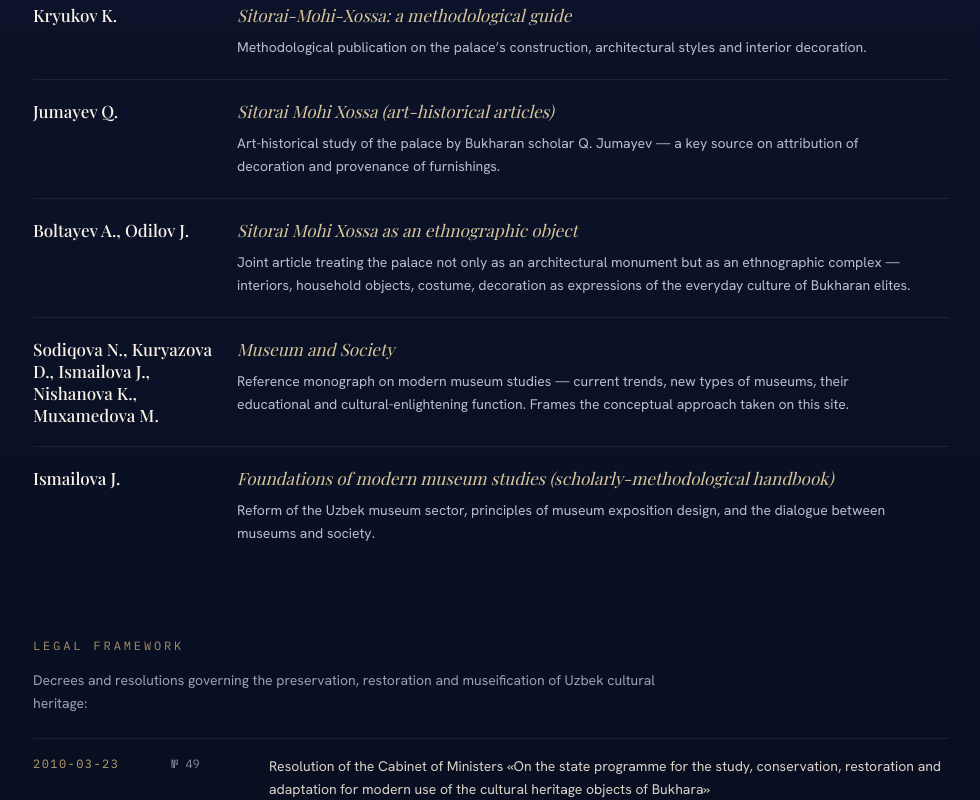
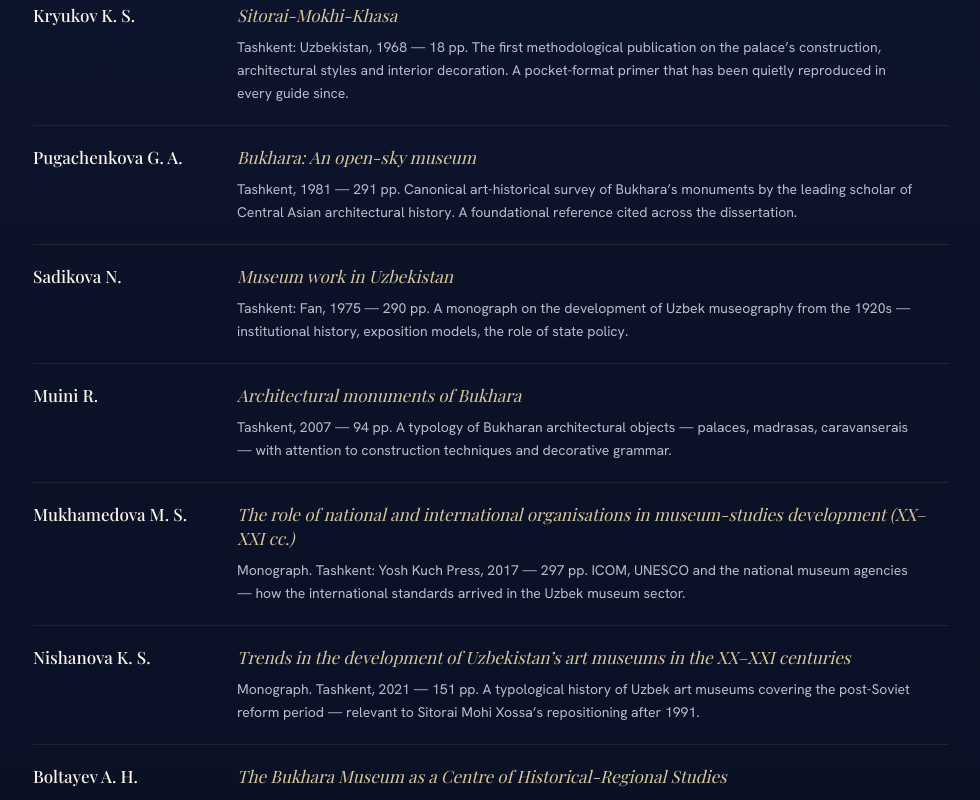
Before and after one commit to Jamshidmirzo/sitorai-mohi-xosa, a Next.js app: page /en/sources in a window 1280 px wide. Shown: the part 720-1520 px from the top of the page, without its empty margins (149-1129 px from the left). Built offline with nearby package versions, Linux system fonts and the light colour scheme; no server answers; the database is empty.

Commit message:
feat: batch 7 — full academic bibliography (7 monographs with full citations) + Today era

```diff
--- a/src/app/[locale]/sources/view.tsx
+++ b/src/app/[locale]/sources/view.tsx
@@ -76,50 +76,102 @@
 
 const LITERATURE: Entry[] = [
   {
-    authors: "Kryukov K.",
+    authors: "Kryukov K. S.",
     title: {
-      en: "Sitorai-Mohi-Xossa: a methodological guide",
-      ru: "«Ситораи-Махи-Хаса»: методическое пособие",
-      uz: "«Ситораи-Махи-Хаса»: uslubiy qo‘llanma",
+      en: "Sitorai-Mokhi-Khasa",
+      ru: "Ситораи-Махи-Хаса",
+      uz: "Ситораи-Махи-Хаса",
     },
     meta: {
-      en: "Methodological publication on the palace’s construction, architectural styles and interior decoration.",
-      ru: "Методическое издание о постройке дворца, архитектурных стилях и внутреннем убранстве.",
-      uz: "Saroyning qurilishi, me‘moriy uslublari va ichki bezaklari haqida uslubiy nashr.",
+      en: "Tashkent: Uzbekistan, 1968 — 18 pp. The first methodological publication on the palace’s construction, architectural styles and interior decoration. A pocket-format primer that has been quietly reproduced in every guide since.",
+      ru: "Ташкент: Узбекистан, 1968 — 18 с. Первая методическая публикация о постройке дворца, архитектурных стилях и внутреннем убранстве. Карманное издание, фактически переиздаваемое в каждом путеводителе с тех пор.",
+      uz: "Toshkent: O‘zbekiston, 1968 — 18 b. Saroyning qurilishi, me‘moriy uslublari va ichki bezaklari haqida birinchi uslubiy nashr. Cho‘ntak formatdagi qo‘llanma, o‘shandan beri har bir yo‘riqnomada qayta nashr qilingan.",
     },
   },
   {
-    authors: "Jumayev Q.",
+    authors: "Pugachenkova G. A.",
     title: {
-      en: "Sitorai Mohi Xossa (art-historical articles)",
-      ru: "«Ситораи Мохи Хосса» (искусствоведческие статьи)",
-      uz: "«Sitorai Mohi Xossa» (san‘atshunoslik maqolalari)",
+      en: "Bukhara: An open-sky museum",
+      ru: "Бухара. Музей под открытым небом",
+      uz: "Buxoro. Ochiq osmon ostidagi muzey",
     },
     meta: {
-      en: "Art-historical study of the palace by Bukharan scholar Q. Jumayev — a key source on attribution of decoration and provenance of furnishings.",
-      ru: "Искусствоведческое исследование дворца бухарского учёного К. Жумаева — ключевой источник по атрибуции декора и провенансу убранства.",
-      uz: "Buxorolik olim Q. Jumayev tomonidan saroy haqida san‘atshunoslik tadqiqoti — bezak atributsiyasi va jihozlarning provenans bo‘yicha asosiy manba.",
+      en: "Tashkent, 1981 — 291 pp. Canonical art-historical survey of Bukhara’s monuments by the leading scholar of Central Asian architectural history. A foundational reference cited across the dissertation.",
+      ru: "Ташкент, 1981 — 291 с. Канонический искусствоведческий обзор памятников Бухары от ведущей исследовательницы архитектурной истории Центральной Азии. Базовый источник, на который ссылается вся диссертация.",
+      uz: "Toshkent, 1981 — 291 b. Markaziy Osiyo me‘morchilik tarixining yetakchi tadqiqotchisidan Buxoro yodgorliklarining kanonik san‘atshunoslik sharhi. Dissertatsiya bo‘ylab tilga olingan asosiy manba.",
     },
   },
   {
-    authors: "Boltayev A., Odilov J.",
+    authors: "Sadikova N.",
     title: {
-      en: "Sitorai Mohi Xossa as an ethnographic object",
-      ru: "Ситораи Мохи Хосса как этнографический объект",
-      uz: "Sitorai Mohi Xossa etnografik obyekt sifatida",
+      en: "Museum work in Uzbekistan",
+      ru: "Музейное дело в Узбекистане",
+      uz: "O‘zbekistonda muzey ishi",
     },
     meta: {
-      en: "Joint article treating the palace not only as an architectural monument but as an ethnographic complex — interiors, household objects, costume, decoration as expressions of the everyday culture of Bukharan elites.",
-      ru: "Совместная статья, рассматривающая дворец не только как архитектурный памятник, но и как этнографический комплекс — интерьеры, утварь, костюм, декор как выражение повседневной культуры бухарской знати.",
-      uz: "Saroyni faqat me‘moriy yodgorlik emas, balki etnografik majmua sifatida ko‘rib chiqadigan birgalikdagi maqola — interyerlar, ro‘zg‘or buyumlari, kostyum, bezak — buxoro zodagonlari kundalik madaniyatining ifodalari.",
+      en: "Tashkent: Fan, 1975 — 290 pp. A monograph on the development of Uzbek museography from the 1920s — institutional history, exposition models, the role of state policy.",
+      ru: "Ташкент: Фан, 1975 — 290 с. Монография о развитии узбекской музеографии с 1920-х годов: институциональная история, экспозиционные модели, роль государственной политики.",
+      uz: "Toshkent: Fan, 1975 — 290 b. 1920-yillardan boshlab O‘zbek muzeografiyasining rivojlanishi haqida monografiya: institutsional tarix, ekspozitsiya modellari, davlat siyosatining roli.",
     },
   },
   {
-    authors: "Sodiqova N., Kuryazova D., Ismailova J., Nishanova K., Muxamedova M.",
+    authors: "Muini R.",
+    title: {
+      en: "Architectural monuments of Bukhara",
+      ru: "Архитектурные памятники Бухары",
+      uz: "Buxoroning me‘moriy yodgorliklari",
+    },
+    meta: {
+      en: "Tashkent, 2007 — 94 pp. A typology of Bukharan architectural objects — palaces, madrasas, caravanserais — with attention to construction techniques and decorative grammar.",
+      ru: "Ташкент, 2007 — 94 с. Типология бухарских архитектурных объектов — дворцы, медресе, караван-сараи — с вниманием к технике постройки и декоративной грамматике.",
+      uz: "Toshkent, 2007 — 94 b. Buxoro me‘moriy obyektlarining tipologiyasi — saroylar, madrasalar, karvonsaroylar — qurilish texnikasi va dekorativ grammatikasiga e‘tibor bilan.",
+    },
+  },
+  {
+    authors: "Mukhamedova M. S.",
+    title: {
+      en: "The role of national and international organisations in museum-studies development (XX–XXI cc.)",
+      ru: "Роль национальных и международных организаций в развитии музееведения (XX–XXI вв.)",
+      uz: "XX–XXI asrlarda muzeyshunoslik sohasini rivojlantirishda milliy va xalqaro tashkilotlar faoliyatining o‘rni",
+    },
+    meta: {
+      en: "Monograph. Tashkent: Yosh Kuch Press, 2017 — 297 pp. ICOM, UNESCO and the national museum agencies — how the international standards arrived in the Uzbek museum sector.",
+      ru: "Монография. Ташкент: Yosh Kuch Press, 2017 — 297 с. ICOM, ЮНЕСКО и национальные музейные ведомства — как международные стандарты пришли в узбекскую музейную отрасль.",
+      uz: "Monografiya. Toshkent: Yosh Kuch Press, 2017 — 297 b. ICOM, YuNESKO va milliy muzey agentliklari — xalqaro standartlar O‘zbekiston muzey sohasiga qanday yetib kelgani.",
+    },
+  },
+  {
+    authors: "Nishanova K. S.",
+    title: {
+      en: "Trends in the development of Uzbekistan’s art museums in the XX–XXI centuries",
+      ru: "Тенденции развития художественных музеев Узбекистана в XX–XXI веках",
+      uz: "XX–XXI asrlarda O‘zbekiston badiiy muzeylarining rivojlanish tendentsiyalari",
+    },
+    meta: {
+      en: "Monograph. Tashkent, 2021 — 151 pp. A typological history of Uzbek art museums covering the post-Soviet reform period — relevant to Sitorai Mohi Xossa’s repositioning after 1991.",
+      ru: "Монография. Ташкент, 2021 — 151 с. Типологическая история узбекских художественных музеев, охватывающая постсоветский реформенный период — релевантна перепозиционированию Ситораи Мохи Хосса после 1991 года.",
+      uz: "Monografiya. Toshkent, 2021 — 151 b. Sovetdan keyingi islohot davrini qamragan o‘zbek badiiy muzeylarining tipologik tarixi — 1991-yildan keyin Sitorai Mohi Xossaning qayta joylashtirilishiga tegishli.",
+    },
+  },
+  {
+    authors: "Boltayev A. H.",
+    title: {
+      en: "The Bukhara Museum as a Centre of Historical-Regional Studies",
+      ru: "Бухарский музей как центр историко-краеведческих исследований",
+      uz: "Buxoro muzeyi — tarixiy o‘lkashunoslik markazi sifatida",
+    },
+    meta: {
+      en: "Tashkent: Navro‘z, 2019 — 70 pp. Studies the institutional role of the Bukhara museum in regional historical research; co-authored complementary material with J. Odilov on the palace as an ethnographic object.",
+      ru: "Ташкент: Навруз, 2019 — 70 с. Изучение институциональной роли Бухарского музея в региональных исторических исследованиях; в соавторстве с Дж. Одиловым — параллельные работы о дворце как этнографическом объекте.",
+      uz: "Toshkent: Navro‘z, 2019 — 70 b. Buxoro muzeyining mintaqaviy tarixiy tadqiqotlardagi institutsional rolini o‘rganadi; J. Odilov bilan birgalikda saroy haqida etnografik obyekt sifatida tegishli ishlar bajargan.",
+    },
+  },
+  {
+    authors: "Sodiqova N., Kuryazova D., Ismailova J., Nishanova K., Mukhamedova M.",
     title: {
       en: "Museum and Society",
-      ru: "«Музей и общество»",
-      uz: "«Muzey va jamiyat»",
+      ru: "Музей и общество",
+      uz: "Muzey va jamiyat",
     },
     meta: {
       en: "Reference monograph on modern museum studies — current trends, new types of museums, their educational and cultural-enlightening function. Frames the conceptual approach taken on this site.",
@@ -130,14 +182,27 @@
   {
     authors: "Ismailova J.",
     title: {
-      en: "Foundations of modern museum studies (scholarly-methodological handbook)",
-      ru: "«Основы современного музееведения» (научно-методическое пособие)",
-      uz: "«Zamonaviy muzeyshunoslik asoslari» (ilmiy-uslubiy qo‘llanma)",
+      en: "Foundations of modern museum studies",
+      ru: "Основы современного музееведения",
+      uz: "Zamonaviy muzeyshunoslik asoslari",
     },
     meta: {
-      en: "Reform of the Uzbek museum sector, principles of museum exposition design, and the dialogue between museums and society.",
-      ru: "Реформы музейной отрасли Узбекистана, принципы построения музейной экспозиции, диалог музея и общества.",
-      uz: "O‘zbekiston muzey sohasidagi islohotlar, muzey ekspozitsiyalarini tashkil etish tamoyillari, muzey va jamiyat o‘rtasidagi muloqot.",
+      en: "Scholarly-methodological handbook. Reform of the Uzbek museum sector, principles of museum exposition design, and the dialogue between museums and society.",
+      ru: "Научно-методическое пособие. Реформы музейной отрасли Узбекистана, принципы построения музейной экспозиции, диалог музея и общества.",
+      uz: "Ilmiy-uslubiy qo‘llanma. O‘zbekiston muzey sohasidagi islohotlar, muzey ekspozitsiyalarini tashkil etish tamoyillari, muzey va jamiyat o‘rtasidagi muloqot.",
+    },
+  },
+  {
+    authors: "Jumayev Q.",
+    title: {
+      en: "Sitorai Mohi Xossa (art-historical articles)",
+      ru: "Ситораи Мохи Хосса (искусствоведческие статьи)",
+      uz: "Sitorai Mohi Xossa (san‘atshunoslik maqolalari)",
+    },
+    meta: {
+      en: "Art-historical study of the palace by Bukharan scholar Q. Jumayev — a key source on attribution of decoration and provenance of furnishings.",
+      ru: "Искусствоведческое исследование дворца бухарского учёного К. Жумаева — ключевой источник по атрибуции декора и провенансу убранства.",
+      uz: "Buxorolik olim Q. Jumayev tomonidan saroy haqida san‘atshunoslik tadqiqoti — bezak atributsiyasi va jihozlarning provenans bo‘yicha asosiy manba.",
     },
   },
 ];
```
Also changed, not shown: src/app/[locale]/history/view.tsx (+13 -0 lines).
